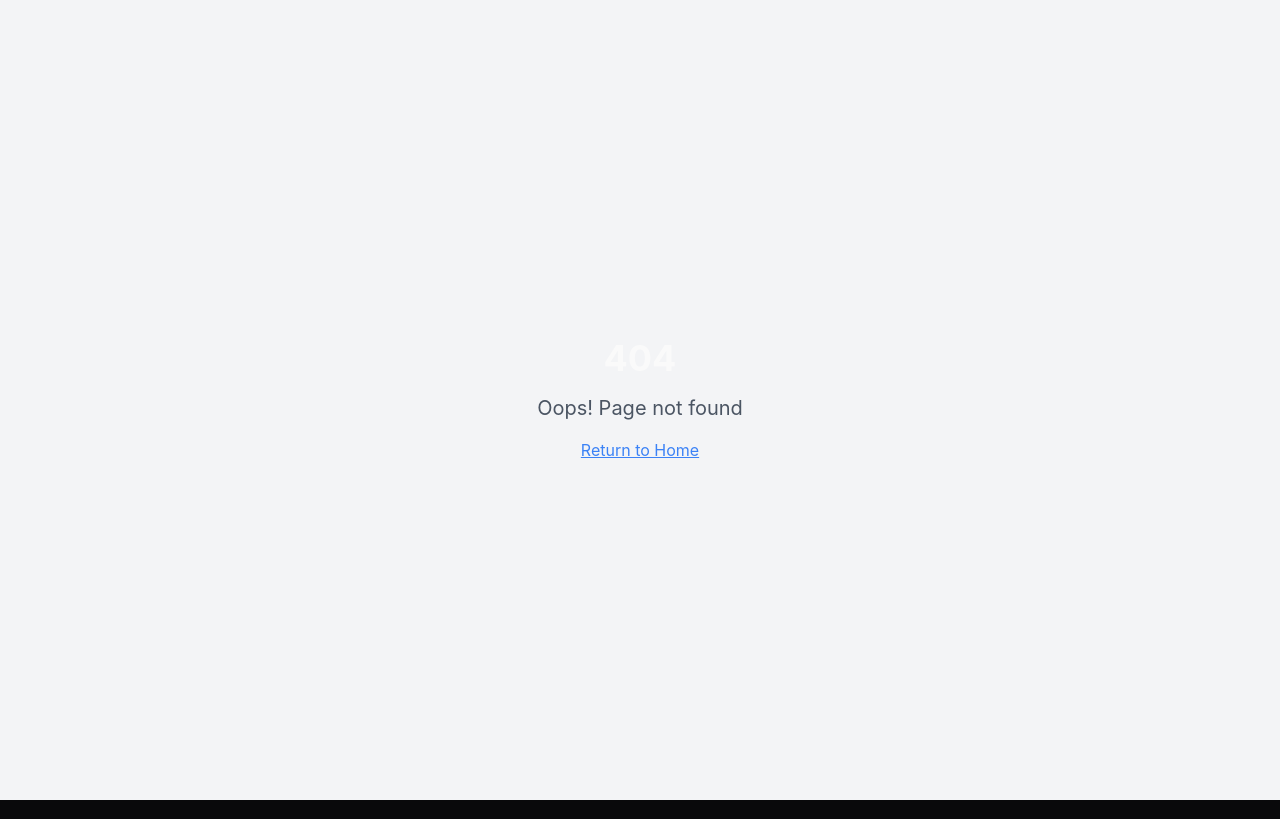
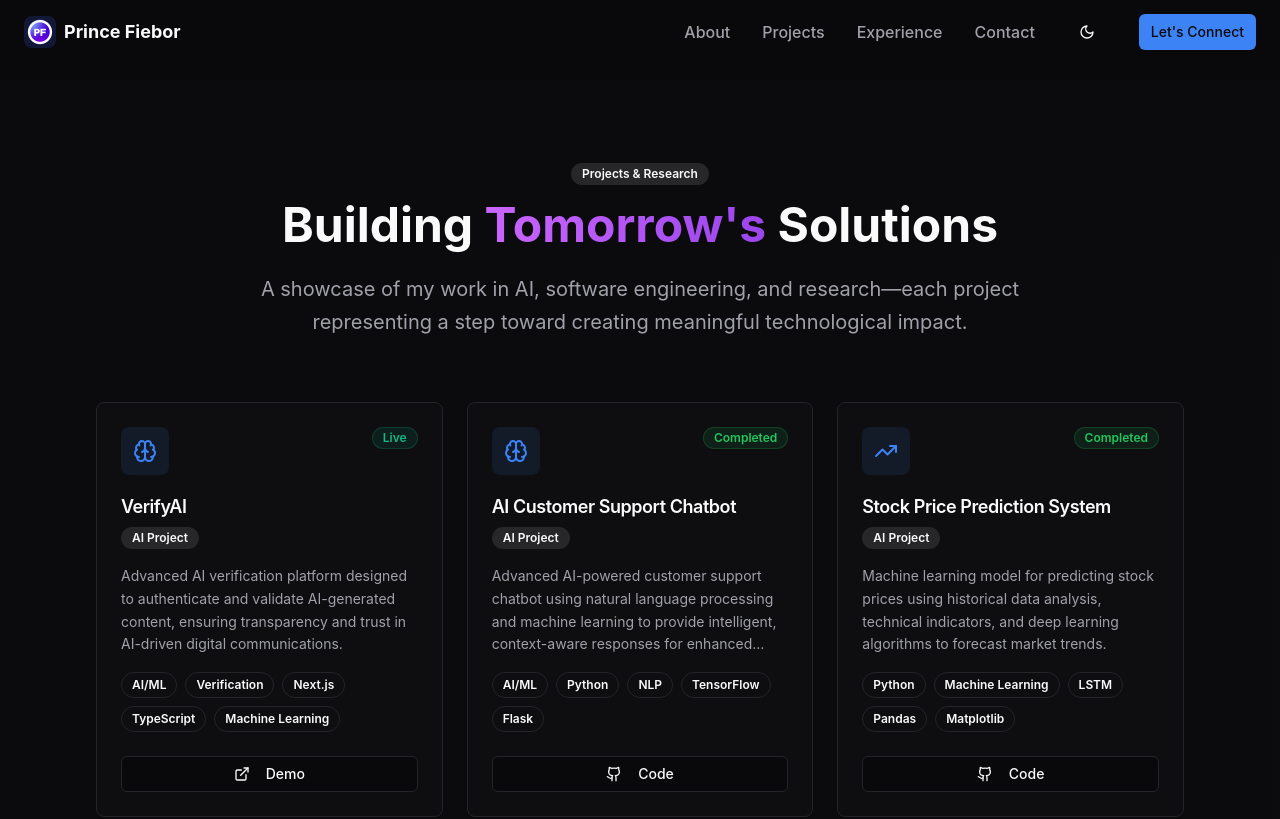
Before and after one commit to Ayamgenerationalthinker/prince-ai-folio, a React (Vite) app: page /projects in a window 1280 px wide. Before the commit this address had no page. Shown: the top 819 px of the page. Built offline with nearby package versions, Linux system fonts and the light colour scheme.

Commit message:
Refactor: Move projects and experience to separate pages
Move the Projects and Experience sections from the homepage to their own dedicated pages. Update navigation to link to these new pages. Add "View My Projects" links on the homepage.

```diff
--- a/src/App.tsx
+++ b/src/App.tsx
@@ -4,6 +4,8 @@ import { TooltipProvider } from "@/components/ui/tooltip";
 import { QueryClient, QueryClientProvider } from "@tanstack/react-query";
 import { BrowserRouter, Routes, Route } from "react-router-dom";
 import Index from "./pages/Index";
+import Projects from "./pages/Projects";
+import Experience from "./pages/Experience";
 import NotFound from "./pages/NotFound";
 
 const queryClient = new QueryClient();
@@ -16,6 +18,8 @@ const App = () => (
       <BrowserRouter>
         <Routes>
           <Route path="/" element={<Index />} />
+          <Route path="/projects" element={<Projects />} />
+          <Route path="/experience" element={<Experience />} />
           {/* ADD ALL CUSTOM ROUTES ABOVE THE CATCH-ALL "*" ROUTE */}
           <Route path="*" element={<NotFound />} />
         </Routes>
--- a/src/components/Navigation.tsx
+++ b/src/components/Navigation.tsx
@@ -2,10 +2,13 @@ import { useState, useEffect } from "react";
 import { Button } from "@/components/ui/button";
 import { Menu, X, Brain } from "lucide-react";
 import { ThemeToggle } from "./ThemeToggle";
+import { useNavigate, useLocation } from "react-router-dom";
 
 export const Navigation = () => {
   const [isOpen, setIsOpen] = useState(false);
   const [scrolled, setScrolled] = useState(false);
+  const navigate = useNavigate();
+  const location = useLocation();
 
   useEffect(() => {
     const handleScroll = () => {
@@ -16,16 +19,48 @@ export const Navigation = () => {
   }, []);
 
   const navItems = [
-    { name: "About", href: "#about" },
-    { name: "Projects", href: "#projects" },
-    { name: "Experience", href: "#experience" },
-    { name: "Contact", href: "#contact" },
+    { name: "About", href: "#about", type: "scroll" },
+    { name: "Projects", href: "/projects", type: "route" },
+    { name: "Experience", href: "/experience", type: "route" },
+    { name: "Contact", href: "#contact", type: "scroll" },
   ];
 
-  const scrollToSection = (href: string) => {
-    const element = document.querySelector(href);
-    if (element) {
-      element.scrollIntoView({ behavior: "smooth" });
+  const handleNavigation = (item: { name: string; href: string; type: string }) => {
+    if (item.type === "route") {
+      navigate(item.href);
+    } else if (item.type === "scroll") {
+      if (location.pathname !== "/") {
+        navigate("/");
+        setTimeout(() => {
+          const element = document.querySelector(item.href);
+          if (element) {
+            element.scrollIntoView({ behavior: "smooth" });
+          }
+        }, 100);
+      } else {
+        const element = document.querySelector(item.href);
+        if (element) {
+          element.scrollIntoView({ behavior: "smooth" });
+        }
+      }
+    }
+    setIsOpen(false);
+  };
+
+  const handleConnectClick = () => {
+    if (location.pathname !== "/") {
+      navigate("/");
+      setTimeout(() => {
+        const element = document.querySelector("#contact");
+        if (element) {
+          element.scrollIntoView({ behavior: "smooth" });
+        }
+      }, 100);
+    } else {
+      const element = document.querySelector("#contact");
+      if (element) {
+        element.scrollIntoView({ behavior: "smooth" });
+      }
     }
     setIsOpen(false);
   };
@@ -37,7 +72,7 @@ export const Navigation = () => {
       <div className="container mx-auto px-6">
         <div className="flex items-center justify-between h-16">
           {/* Logo */}
-          <div className="flex items-center gap-2">
+          <div className="flex items-center gap-2 cursor-pointer" onClick={() => navigate("/")}>
             <img
               src="/favicon.png"
               alt="Prince Fiebor"
@@ -51,7 +86,7 @@ export const Navigation = () => {
             {navItems.map((item) => (
               <button
                 key={item.name}
-                onClick={() => scrollToSection(item.href)}
+                onClick={() => handleNavigation(item)}
                 className="text-muted-foreground hover:text-foreground transition-colors font-medium"
               >
                 {item.name}
@@ -61,7 +96,7 @@ export const Navigation = () => {
             <Button
               size="sm"
               className="glow-effect"
-              onClick={() => scrollToSection("#contact")}
+              onClick={handleConnectClick}
             >
               Let's Connect
             </Button>
@@ -83,7 +118,7 @@ export const Navigation = () => {
               {navItems.map((item) => (
                 <button
                   key={item.name}
-                  onClick={() => scrollToSection(item.href)}
+                  onClick={() => handleNavigation(item)}
                   className="block w-full text-left text-muted-foreground hover:text-foreground transition-colors font-medium py-2"
                 >
                   {item.name}
@@ -94,7 +129,7 @@ export const Navigation = () => {
                 <Button
                   size="sm"
                   className="flex-1 ml-4"
-                  onClick={() => scrollToSection("#contact")}
+                  onClick={handleConnectClick}
                 >
                   Let's Connect
                 </Button>
--- /dev/null
+++ b/src/pages/Experience.tsx
@@ -0,0 +1,17 @@
+import { Navigation } from "@/components/Navigation";
+import { Experience as ExperienceComponent } from "@/components/Experience";
+import { Footer } from "@/components/Footer";
+
+const Experience = () => {
+  return (
+    <div className="min-h-screen bg-background">
+      <Navigation />
+      <div className="pt-20">
+        <ExperienceComponent />
+      </div>
+      <Footer />
+    </div>
+  );
+};
+
+export default Experience;
--- a/src/pages/Index.tsx
+++ b/src/pages/Index.tsx
@@ -1,19 +1,73 @@
 import { Navigation } from "@/components/Navigation";
 import { Hero } from "@/components/Hero";
 import { About } from "@/components/About";
-import { Projects } from "@/components/Projects";
-import { Experience } from "@/components/Experience";
 import { Contact } from "@/components/Contact";
 import { Footer } from "@/components/Footer";
+import { Button } from "@/components/ui/button";
+import { Badge } from "@/components/ui/badge";
+import { ArrowRight, Briefcase, Code } from "lucide-react";
+import { useNavigate } from "react-router-dom";
 
 const Index = () => {
+  const navigate = useNavigate();
+
   return (
     <div className="min-h-screen bg-background">
       <Navigation />
       <Hero />
       <About />
-      <Projects />
-      <Experience />
+
+      {/* Projects Preview Section */}
+      <section className="py-20 px-6 bg-muted/20">
+        <div className="container mx-auto max-w-6xl text-center">
+          <Badge variant="secondary" className="mb-4">
+            Portfolio
+          </Badge>
+          <h2 className="text-4xl md:text-5xl font-bold mb-6">
+            Explore My <span className="text-gradient-animate">Projects</span>
+          </h2>
+          <p className="text-xl text-muted-foreground max-w-3xl mx-auto leading-relaxed mb-8">
+            Discover my work in AI, software engineering, and research—each project
+            representing innovation and technical excellence.
+          </p>
+          <Button
+            size="lg"
+            className="px-8 py-3 glow-effect"
+            onClick={() => navigate('/projects')}
+          >
+            <Code className="w-5 h-5 mr-2" />
+            View My Projects
+            <ArrowRight className="w-5 h-5 ml-2" />
+          </Button>
+        </div>
+      </section>
+
+      {/* Experience Preview Section */}
+      <section className="py-20 px-6">
+        <div className="container mx-auto max-w-6xl text-center">
+          <Badge variant="secondary" className="mb-4">
+            Professional Journey
+          </Badge>
+          <h2 className="text-4xl md:text-5xl font-bold mb-6">
+            My <span className="text-gradient-animate">Experience</span>
+          </h2>
+          <p className="text-xl text-muted-foreground max-w-3xl mx-auto leading-relaxed mb-8">
+            Explore my professional timeline, achievements, and the experiences that
+            have shaped my expertise in technology and AI.
+          </p>
+          <Button
+            size="lg"
+            variant="outline"
+            className="px-8 py-3"
+            onClick={() => navigate('/experience')}
+          >
+            <Briefcase className="w-5 h-5 mr-2" />
+            View My Experience
+            <ArrowRight className="w-5 h-5 ml-2" />
+          </Button>
+        </div>
+      </section>
+
       <Contact />
       <Footer />
     </div>
--- /dev/null
+++ b/src/pages/Projects.tsx
@@ -0,0 +1,17 @@
+import { Navigation } from "@/components/Navigation";
+import { Projects as ProjectsComponent } from "@/components/Projects";
+import { Footer } from "@/components/Footer";
+
+const Projects = () => {
+  return (
+    <div className="min-h-screen bg-background">
+      <Navigation />
+      <div className="pt-20">
+        <ProjectsComponent />
+      </div>
+      <Footer />
+    </div>
+  );
+};
+
+export default Projects;
```
